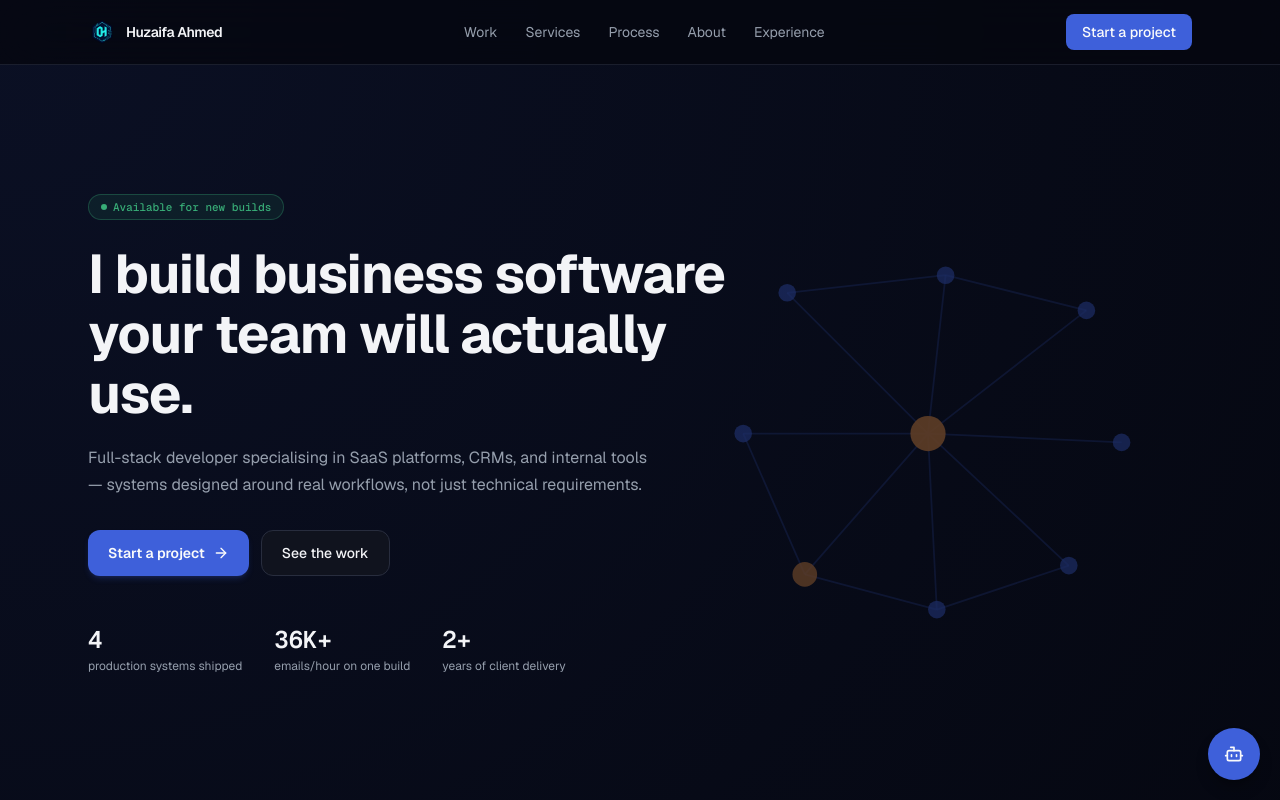
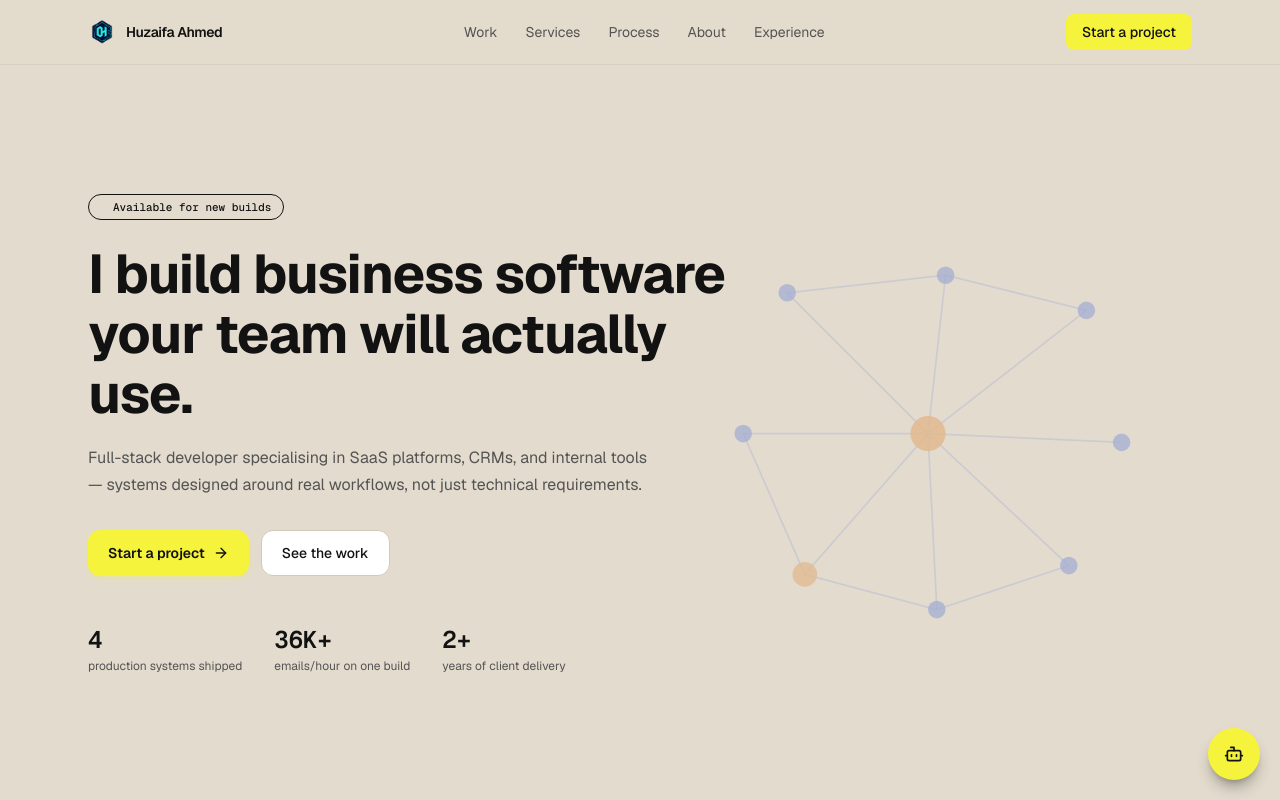
Before and after one commit to 0xHuzaifa/Portfolio, a Next.js app: page / in a window 1280 px wide. Shown: the top 800 px of the page. Built offline with nearby package versions, Linux system fonts and the light colour scheme.

Commit message:
feat: update design tokens and styles for improved theming and accessibility

```diff
--- a/src/app/globals.css
+++ b/src/app/globals.css
@@ -15,36 +15,61 @@
 
 @layer base {
   :root {
-    --surface-bg: 226 55% 4%;
-    --surface-card: 226 32% 9%;
-    --surface-elevated: 228 27% 14%;
-    --surface-border: 226 22% 20%;
-    --text: 220 20% 96%;
-    --text-muted: 218 12% 63%;
-    --accent-cool: 227 68% 55%;
-    --accent-warm: 30 71% 55%;
-    --state-success: 152 51% 45%;
-    --state-destructive: 357 78% 61%;
+    /* --- palette (design system §1) — HSL triplets so hsl(var(--x)) works --- */
+    --beige-1: 40 27% 85%; /* #E3DCCE page canvas */
+    --beige-2: 41 26% 81%; /* #DBD3C2 layered panel */
+    --beige-3: 41 24% 77%; /* #D2C9B5 deepest warm neutral */
+    --ink-1: 0 0% 7%; /* #111111 */
+    --ink-2: 0 0% 33%; /* #555555 */
+    --ink-3: 37 7% 51%; /* #8A8378 */
+    --paper: 0 0% 100%;
+    --yellow: 59 91% 60%; /* #F6F23C — the one accent */
+    --yellow-deep: 59 72% 50%; /* #DCD824 pressed */
 
-    --background: var(--surface-bg);
-    --foreground: var(--text);
-    --card: var(--surface-card);
-    --card-foreground: var(--text);
-    --popover: var(--surface-elevated);
-    --popover-foreground: var(--text);
-    --primary: var(--accent-cool);
-    --primary-foreground: 220 20% 98%;
-    --secondary: var(--surface-elevated);
-    --secondary-foreground: var(--text);
-    --muted: var(--surface-elevated);
-    --muted-foreground: var(--text-muted);
-    --accent: var(--accent-warm);
-    --accent-foreground: 226 55% 4%;
-    --destructive: var(--state-destructive);
+    /* --- glass + alpha inks (literal rgba, not triplets) --- */
+    --glass-fill: rgba(255, 255, 255, 0.25);
+    --glass-fill-strong: rgba(255, 255, 255, 0.55);
+    --glass-border: rgba(255, 255, 255, 0.35);
+    --glass-border-ink: rgba(17, 17, 17, 0.08);
+    --glass-blur: blur(22px) saturate(140%);
+    --ink-a04: rgba(17, 17, 17, 0.04);
+    --ink-a06: rgba(17, 17, 17, 0.06);
+    --ink-a08: rgba(17, 17, 17, 0.08);
+    --ink-a12: rgba(17, 17, 17, 0.12);
+    --bg-type: rgba(17, 17, 17, 0.05);
+
+    /* --- the one shadow (design system §4) --- */
+    --shadow: 0 30px 80px rgba(0, 0, 0, 0.08);
+    --shadow-hover: 0 38px 90px rgba(0, 0, 0, 0.1);
+    --shadow-sm: 0 12px 34px rgba(0, 0, 0, 0.06);
+
+    /* --- motion --- */
+    --ease: cubic-bezier(0.22, 0.61, 0.36, 1);
+    --dur-fast: 200ms;
+    --dur-normal: 400ms;
+    --dur-large: 800ms;
+    --dur-section: 1200ms;
+
+    /* --- semantic aliases consumed across the app --- */
+    --background: var(--beige-1);
+    --foreground: var(--ink-1);
+    --card: var(--paper);
+    --card-foreground: var(--ink-1);
+    --popover: var(--paper);
+    --popover-foreground: var(--ink-1);
+    --primary: var(--yellow);
+    --primary-foreground: var(--ink-1); /* ink on yellow, never white */
+    --secondary: var(--beige-2);
+    --secondary-foreground: var(--ink-1);
+    --muted: var(--beige-2);
+    --muted-foreground: var(--ink-2);
+    --accent: var(--yellow);
+    --accent-foreground: var(--ink-1);
+    --destructive: 357 68% 45%;
     --destructive-foreground: 0 0% 100%;
-    --border: var(--surface-border);
-    --input: var(--surface-border);
-    --ring: var(--accent-cool);
+    --border: var(--beige-3);
+    --input: var(--beige-3);
+    --ring: var(--yellow);
     --radius: 0.875rem;
   }
 
@@ -54,30 +79,20 @@
   }
 
   html {
-    color-scheme: dark;
+    color-scheme: light;
   }
 
   body {
     min-height: 100vh;
     background-color: hsl(var(--background));
-    background-image:
-      radial-gradient(
-        circle at top left,
-        hsla(227, 68%, 55%, 0.1),
-        transparent 30%
-      ),
-      radial-gradient(
-        circle at bottom right,
-        hsla(30, 71%, 55%, 0.06),
-        transparent 28%
-      );
     color: hsl(var(--foreground));
-    font-family: var(--font-geist-sans), "Segoe UI", sans-serif;
+    /* Inlined, not custom props: Tailwind v4 prunes `--font-*` names as theme vars. */
+    font-family: var(--font-geist-sans), "Inter", system-ui, sans-serif;
   }
 
   ::selection {
-    background: hsla(227, 68%, 55%, 0.3);
-    color: hsl(var(--text));
+    background: hsl(var(--yellow));
+    color: hsl(var(--ink-1));
   }
 
   a {
@@ -91,17 +106,17 @@
   }
 
   ::-webkit-scrollbar-track {
-    background: hsl(var(--surface-card));
+    background: hsl(var(--beige-2));
   }
 
   ::-webkit-scrollbar-thumb {
-    border: 2px solid hsl(var(--surface-card));
+    border: 2px solid hsl(var(--beige-2));
     border-radius: 999px;
-    background: hsl(var(--surface-border));
+    background: hsl(var(--beige-3));
   }
 
   ::-webkit-scrollbar-thumb:hover {
-    background: hsl(var(--surface-elevated));
+    background: hsl(var(--ink-3));
   }
 }
 
@@ -113,4 +128,22 @@
   .font-data {
     font-family: var(--font-geist-mono), ui-monospace, monospace;
   }
+
+  .font-hand {
+    font-family: var(--font-caveat), cursive;
+  }
+
+  /* One geometric sans does everything (design system §2). */
+  .font-display {
+    font-family: var(--font-geist-sans), "Inter", sans-serif;
+  }
+
+  .glass {
+    background: var(--glass-fill);
+    backdrop-filter: var(--glass-blur);
+    -webkit-backdrop-filter: var(--glass-blur);
+    border: 1px solid var(--glass-border);
+    box-shadow: var(--shadow);
+    transform: translateZ(0);
+  }
 }
```
